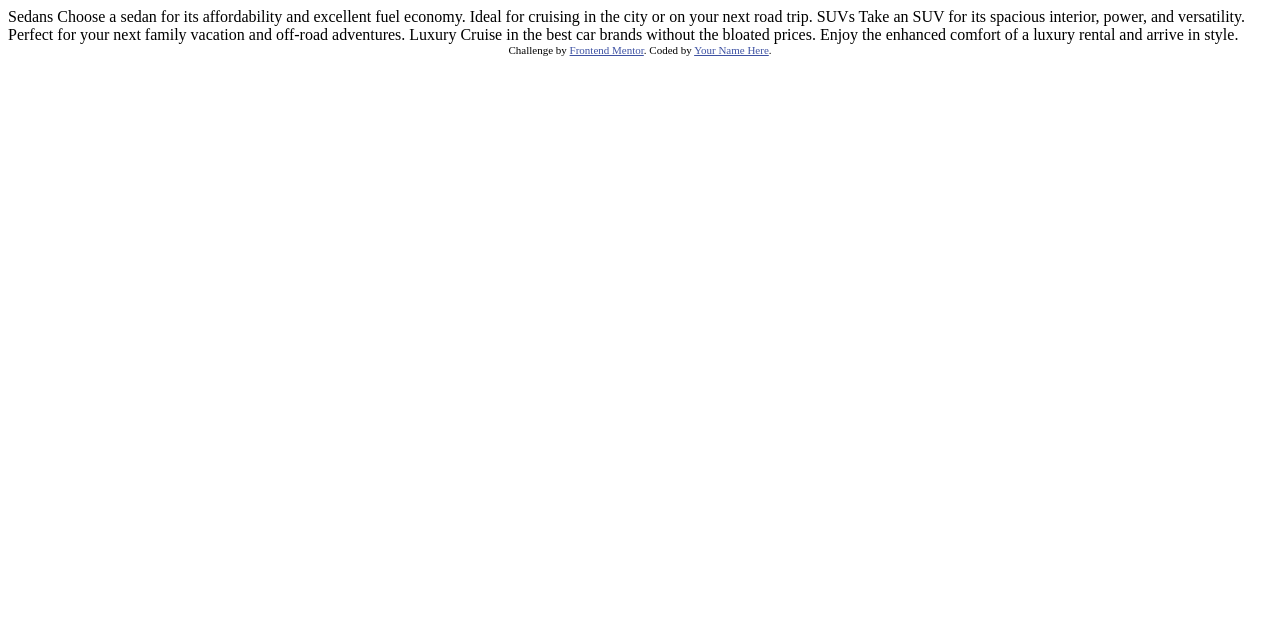
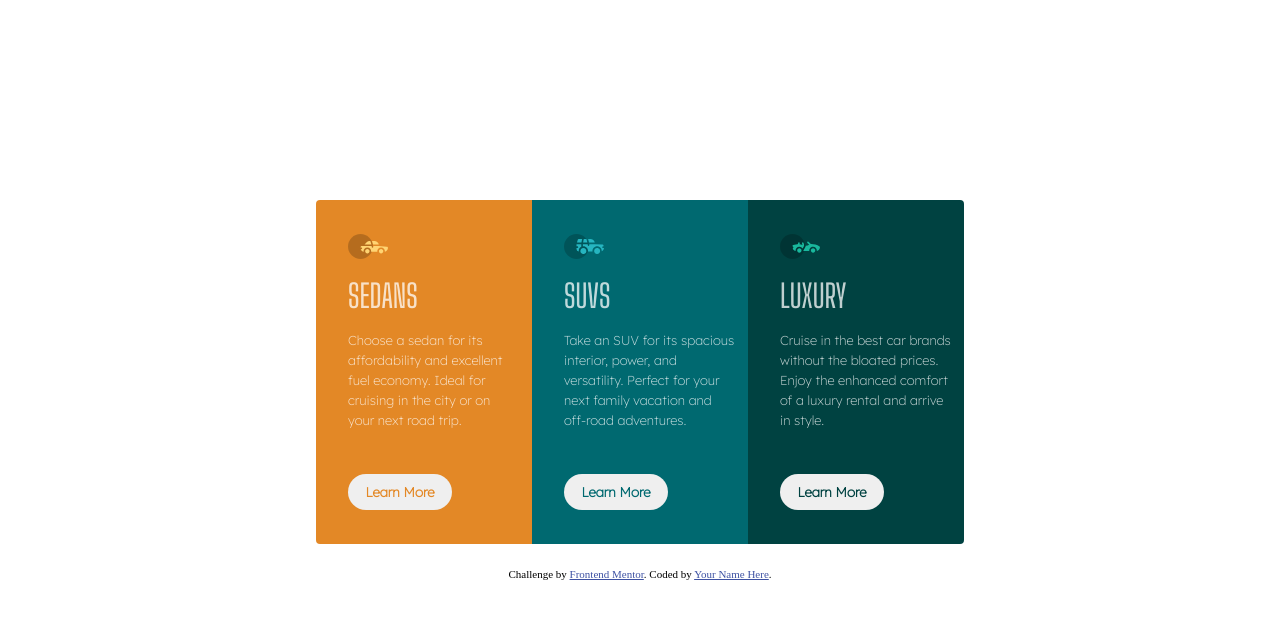
Before and after one commit to Gastonfauret/Frontend-Mentor-3-column-preview-card-component, a plain HTML site: page index.html in a window 1280 px wide. Drawn offline with Linux system fonts and the light colour scheme.

Commit message:
Second Commit

```diff
--- a/index.html
+++ b/index.html
@@ -13,23 +13,161 @@
 
   <!-- Feel free to remove these styles or customise in your own stylesheet 👍 -->
   <style>
-    .attribution { font-size: 11px; text-align: center; }
-    .attribution a { color: hsl(228, 45%, 44%); }
+
+    body {
+      display: flex;
+      align-items: center;
+      flex-direction: column;
+    }
+
+    main {
+      display: flex;
+      margin-top: 24vh;
+    }
+
+    img {
+      width: 5vh;
+      margin-left: 4vh;
+      margin-top: -0vh;
+    }
+
+    .sedans {
+      display: flex;
+      flex-direction: column;
+      align-items: center;
+      justify-content: center;
+      width: 27vh;
+      height: 43vh;
+      background-color: hsl(31, 77%, 52%);
+      border-radius: 0.5vh 0vh 0vh 0.5vh;
+      align-items: flex-start;
+      justify-content: space-evenly;
+    }
+
+    .suvs {
+      display: flex;
+      flex-direction: column;
+      align-items: center;
+      justify-content: center;
+      width: 27vh;
+      height: 43vh;
+      background-color: hsl(184, 100%, 22%);
+      align-items: flex-start;
+      justify-content: space-evenly;
+    }
+
+    .luxury {
+      display: flex;
+      flex-direction: column;
+      align-items: center;
+      justify-content: center;
+      width: 27vh;
+      height: 43vh;
+      background-color: hsl(179, 100%, 13%);
+      border-radius: 0vh 0.5vh 0.5vh 0vh;
+      align-items: flex-start;
+      justify-content: space-evenly;
+    }
+
+    h1 {
+      font-family: 'Big Shoulders Display', cursive;
+      color: hsla(0, 0%, 100%, 0.75);
+      font-weight: 500;
+      margin-left: 4vh;
+      margin-top: -2vh;
+    }
+
+    h2 {
+      font-family: 'Lexend Deca', sans-serif;
+      font-size: 13px;
+      color: hsla(0, 0%, 100%, 0.75);
+      font-weight: 500;
+      margin-left: 4vh;
+      margin-top: -5vh;
+      line-height: 2.5vh;
+    }
+
+    button {
+      width: 13vh;
+      height: 4.5vh;
+      border-radius: 3vh;
+      border: 0px;
+      font-family: 'Lexend Deca', sans-serif;
+      font-weight: 700;
+      margin-left: 4vh;
+    }
+
+    .sedans-btn {
+      color: hsl(31, 77%, 52%);
+    }
+
+    .suvs-btn {
+      color: hsl(184, 100%, 22%);
+    }
+
+    .luxury-btn {
+      color: hsl(179, 100%, 13%);;
+    }
+    .attribution {
+      font-size: 11px;
+      text-align: center;
+      margin-top: 3vh;}
+
+    .attribution a {
+      color: hsl(228, 45%, 44%);
+    }
   </style>
 </head>
 <body>
 
-  Sedans
-  Choose a sedan for its affordability and excellent fuel economy. Ideal for cruising in the city
-  or on your next road trip.
+  <main>
+    <div class="sedans">
+      <img src="./images/icon-sedans.svg" alt="" srcset="">
+      <h1>
+        SEDANS
+      </h1>
+      <h2>
+        Choose a sedan for its<br>
+        affordability and excellent<br>
+        fuel economy. Ideal for<br>
+        cruising in the city
+        or on<br>
+        your next road trip.
+      </h2>
+      <button class="sedans-btn">Learn More</button>
+    </div>
 
-  SUVs
-  Take an SUV for its spacious interior, power, and versatility. Perfect for your next family vacation
-  and off-road adventures.
+    <div class="suvs">
+      <img src="./images/icon-suvs.svg" alt="" srcset="">
+      <h1>
+        SUVS
+      </h1>
+      <h2>
+        Take an SUV for its spacious<br>
+        interior, power, and<br>
+        versatility. Perfect for your<br>
+        next family vacation and<br>
+        off-road adventures.
+      </h2>
+      <button class="suvs-btn">Learn More</button>
+    </div>
 
-  Luxury
-  Cruise in the best car brands without the bloated prices. Enjoy the enhanced comfort of a luxury
-  rental and arrive in style.
+    <div class="luxury">
+      <img src="./images/icon-luxury.svg" alt="" srcset="">
+      <h1>
+        LUXURY
+      </h1>
+      <h2>
+        Cruise in the best car brands <br>
+        without the bloated prices. <br>
+        Enjoy the enhanced comfort <br>
+        of a luxury rental and arrive <br>
+        in style.
+      </h2>
+      <button class="luxury-btn">Learn More</button>
+    </div>
+
+  </main>
 
   <div class="attribution">
     Challenge by <a href="https://www.frontendmentor.io?ref=challenge" target="_blank">Frontend Mentor</a>.
```
